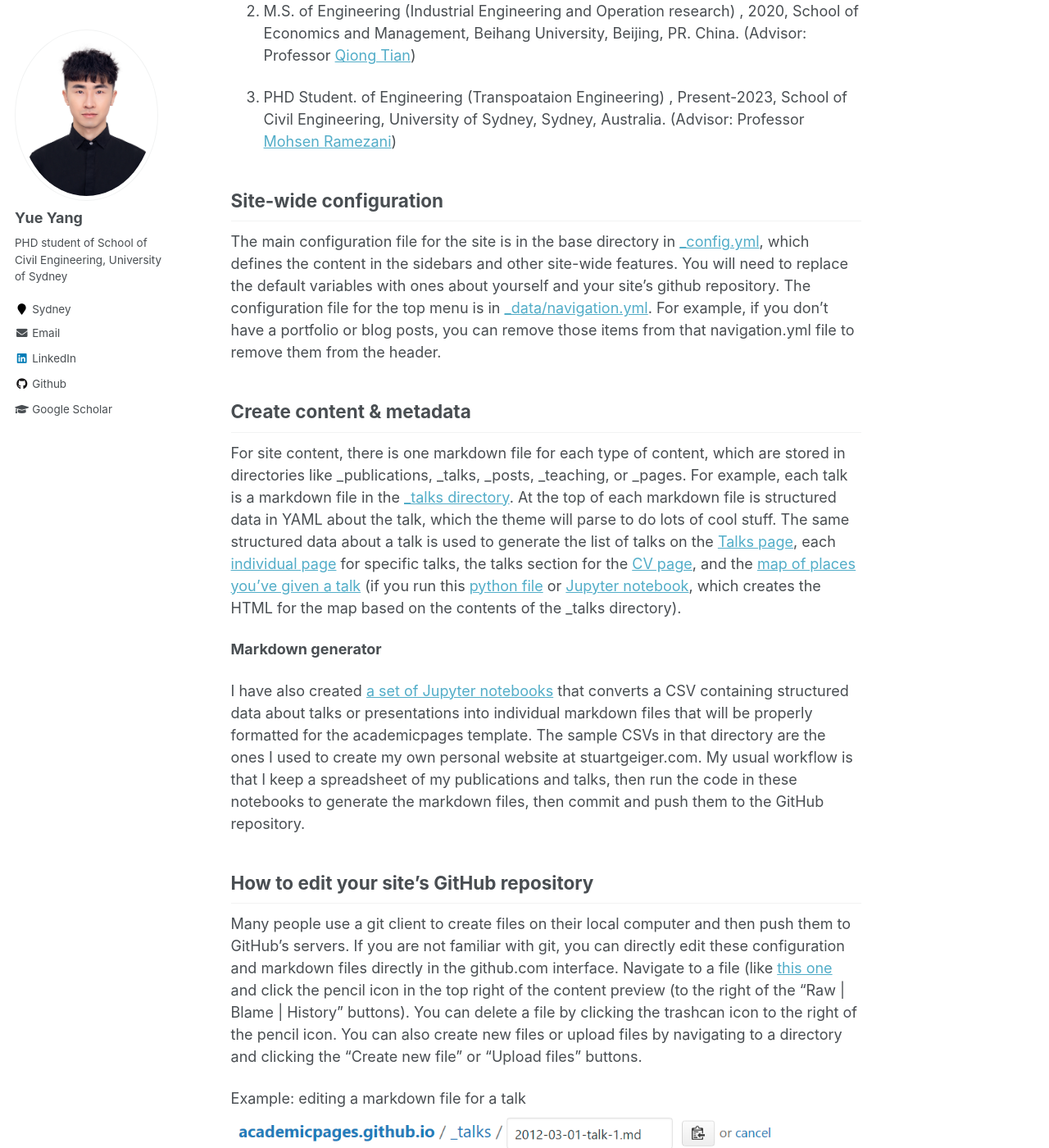
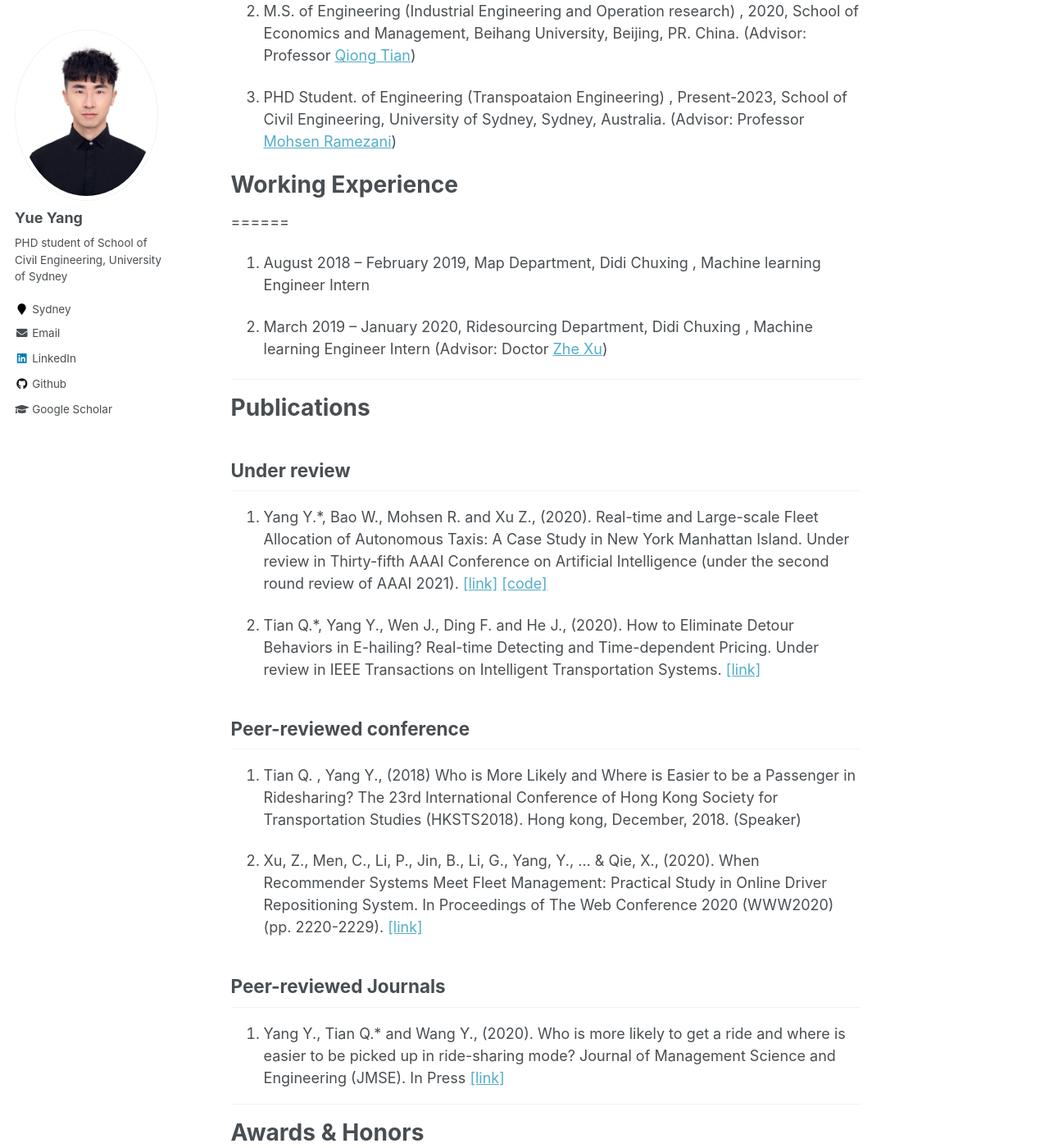
Before and after one commit to marco-yue/biography, a Jekyll site: the page built from _pages/about.md, in a window 1280 px wide and 1400 px high, scrolled down 859 px. Shown: the whole window at 82% size. Built offline with Jekyll 4.4.1, drawn with Linux system fonts in a browser that asks for light colours; some of the changed text lies outside the part shown.

Commit message:
Update about.md

```diff
--- a/_pages/about.md
+++ b/_pages/about.md
@@ -32,26 +32,81 @@ Education
 
 3. PHD Student. of Engineering (Transpoataion Engineering) , Present-2023, School of Civil Engineering, University of Sydney, Sydney, Australia. (Advisor: Professor [Mohsen Ramezani](https://www.sydney.edu.au/engineering/about/our-people/academic-staff/mohsen-ramezani.html#collapseBio))
 
-Site-wide configuration
-------
-The main configuration file for the site is in the base directory in [_config.yml](https://github.com/academicpages/academicpages.github.io/blob/master/_config.yml), which defines the content in the sidebars and other site-wide features. You will need to replace the default variables with ones about yourself and your site's github repository. The configuration file for the top menu is in [_data/navigation.yml](https://github.com/academicpages/academicpages.github.io/blob/master/_data/navigation.yml). For example, if you don't have a portfolio or blog posts, you can remove those items from that navigation.yml file to remove them from the header.
+# Working Experience
+======
 
-Create content & metadata
-------
-For site content, there is one markdown file for each type of content, which are stored in directories like _publications, _talks, _posts, _teaching, or _pages. For example, each talk is a markdown file in the [_talks directory](https://github.com/academicpages/academicpages.github.io/tree/master/_talks). At the top of each markdown file is structured data in YAML about the talk, which the theme will parse to do lots of cool stuff. The same structured data about a talk is used to generate the list of talks on the [Talks page](https://academicpages.github.io/talks), each [individual page](https://academicpages.github.io/talks/2012-03-01-talk-1) for specific talks, the talks section for the [CV page](https://academicpages.github.io/cv), and the [map of places you've given a talk](https://academicpages.github.io/talkmap.html) (if you run this [python file](https://github.com/academicpages/academicpages.github.io/blob/master/talkmap.py) or [Jupyter notebook](https://github.com/academicpages/academicpages.github.io/blob/master/talkmap.ipynb), which creates the HTML for the map based on the contents of the _talks directory).
+1. August 2018 – February 2019, Map Department, Didi Chuxing , Machine learning Engineer Intern
 
-**Markdown generator**
+2. March 2019 – January 2020, Ridesourcing Department, Didi Chuxing , Machine learning Engineer Intern (Advisor: Doctor [Zhe Xu](https://sites.google.com/site/zhexuutssjtu/))
 
-I have also created [a set of Jupyter notebooks](https://github.com/academicpages/academicpages.github.io/tree/master/markdown_generator
-) that converts a CSV containing structured data about talks or presentations into individual markdown files that will be properly formatted for the academicpages template. The sample CSVs in that directory are the ones I used to create my own personal website at stuartgeiger.com. My usual workflow is that I keep a spreadsheet of my publications and talks, then run the code in these notebooks to generate the markdown files, then commit and push them to the GitHub repository.
+***
 
-How to edit your site's GitHub repository
-------
-Many people use a git client to create files on their local computer and then push them to GitHub's servers. If you are not familiar with git, you can directly edit these configuration and markdown files directly in the github.com interface. Navigate to a file (like [this one](https://github.com/academicpages/academicpages.github.io/blob/master/_talks/2012-03-01-talk-1.md) and click the pencil icon in the top right of the content preview (to the right of the "Raw | Blame | History" buttons). You can delete a file by clicking the trashcan icon to the right of the pencil icon. You can also create new files or upload files by navigating to a directory and clicking the "Create new file" or "Upload files" buttons.
+# Publications
 
-Example: editing a markdown file for a talk
-![Editing a markdown file for a talk](/images/editing-talk.png)
+## Under review
 
-For more info
-------
-More info about configuring academicpages can be found in [the guide](https://academicpages.github.io/markdown/). The [guides for the Minimal Mistakes theme](https://mmistakes.github.io/minimal-mistakes/docs/configuration/) (which this theme was forked from) might also be helpful.
+1. Yang Y.*, Bao W., Mohsen R. and Xu Z., (2020). Real-time and Large-scale Fleet Allocation of Autonomous Taxis: A Case Study in New York Manhattan Island. Under review in Thirty-fifth AAAI Conference on Artificial Intelligence (under the second round review of AAAI 2021). [\[link\]](https://arxiv.org/abs/2009.02762)  [\[code\]](https://github.com/marco-yue/AAAI2021-Repositioning)
+
+2. Tian Q.*, Yang Y., Wen J., Ding F. and He J., (2020). How to Eliminate Detour Behaviors in E-hailing? Real-time Detecting and Time-dependent Pricing. Under review in IEEE Transactions on Intelligent Transportation Systems. [\[link\]](https://arxiv.org/abs/1910.06949)
+
+## Peer-reviewed conference
+
+1. Tian Q. , Yang Y., (2018) Who is More Likely and Where is Easier to be a Passenger in Ridesharing? The 23rd International Conference of Hong Kong Society for Transportation Studies (HKSTS2018). Hong kong, December, 2018. (Speaker)
+
+2. Xu, Z., Men, C., Li, P., Jin, B., Li, G., Yang, Y., ... & Qie, X., (2020). When Recommender Systems Meet Fleet Management: Practical Study in Online Driver Repositioning System. In Proceedings of The Web Conference 2020 (WWW2020) (pp. 2220-2229). [\[link\]](https://dl.acm.org/doi/abs/10.1145/3366423.3380287)
+
+
+
+## Peer-reviewed Journals
+
+1. Yang Y., Tian Q.* and Wang Y., (2020). Who is more likely to get a ride and where is easier to be picked up in ride-sharing mode? Journal of Management Science and Engineering (JMSE). In Press [\[link\]](https://www.sciencedirect.com/science/article/pii/S2096232020300445)
+
+***
+
+# Awards & Honors
+
+1. Excellent Graduates, University of Science and Technology Beijing, 2016.
+
+2. Top 15 Team in the competition around Asia of Maritime Logistics Hackathon 2017 - Hong Kong
+
+3. Best paper award in the 11th International Workshop on Computational Transportation Science (CTS), Tianjin, China. (2019)
+
+***
+
+# Referee Service
+
+## Conference
+
+1. THE 23RD INTERNATIONAL CONFERENCE OF HONG KONG SOCIETY FOR TRANSPORTATION STUDIES (HKSTS 2018) , December, 2018, Hong kong, PR. China.
+
+2. The World Wide Web Conference 2020 (WWW-2020) , April, 2020, Taipei, Taiwan, PR. China.
+
+3. The Thirty-Fifth AAAI Conference on Artificial Intelligence (AAAI-21), February, 2021.
+
+## Journals
+
+1. Journal of Management Science and Engineering
+
+***
+
+# Hobbies
+
+## League of Legends
+
+I am good at Jungle, Support , AD carry and AP carry, I have four representative picks:
+
+[Heimerdinger, the Revered Inventor](https://na.leagueoflegends.com/en-us/champions/heimerdinger/)
+
+[Miss Fortune, the Bounty Hunter](https://na.leagueoflegends.com/en-us/champions/miss-fortune/)
+
+[Jarvan IV, the Exemplar of Demacia](https://na.leagueoflegends.com/en-us/champions/jarvan-iv/)
+
+[Leona, the Radiant Dawn](https://na.leagueoflegends.com/en-us/champions/leona/)
+
+## Music
+
+My favorite music singer is BOL4 main vocals Ahn Ji-young, looking like an angel when she is singing.
+
+## Football
+
+My favorite football star is Marco Reus,  a German professional footballer and the captain of  Borussia Dortmund. I got to know him when I was thirteen and I was impressed by his talents, skills and handsome looking. In the following years, I was deeply motivated to be a good man like him.
```
